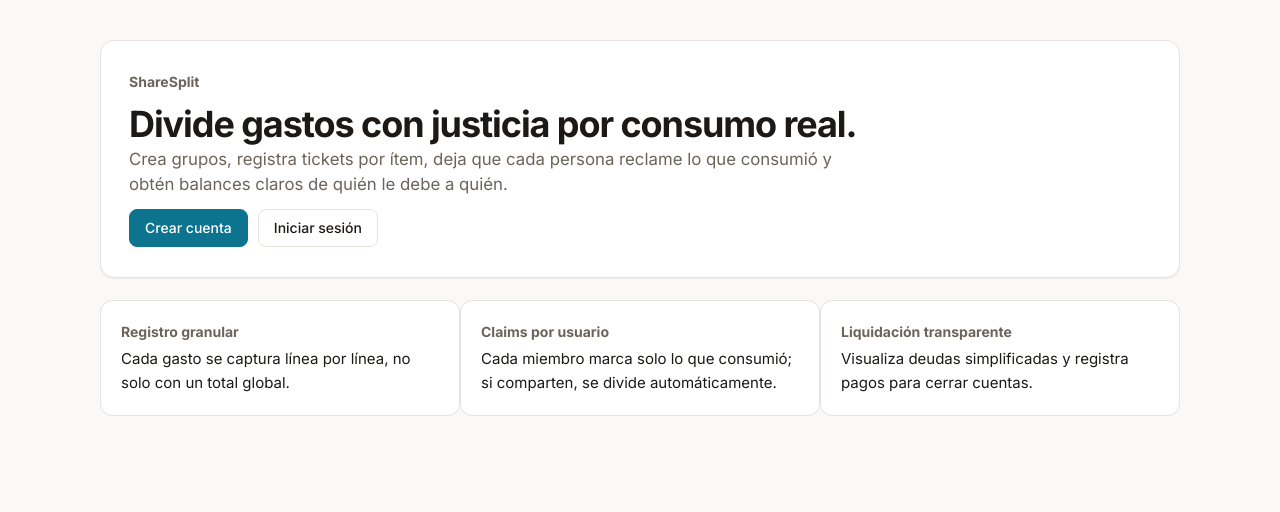
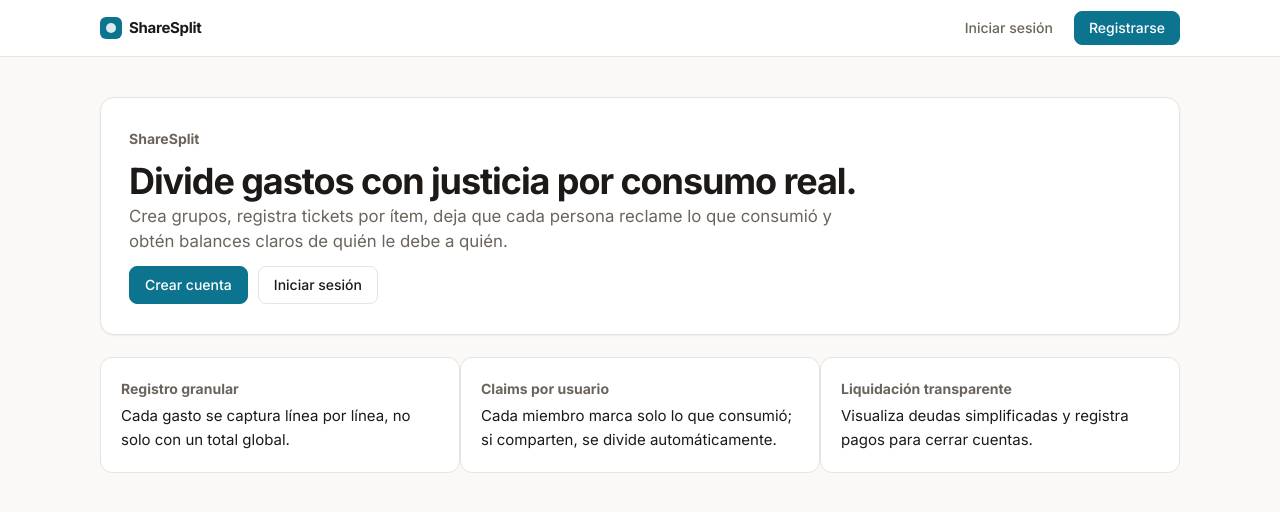
Before and after one commit to ArturoYJ/ShareSplit-frontend, a Next.js app: page / in a window 1280 px wide. Shown: the top 512 px of the page. Built offline with nearby package versions, Linux system fonts and the light colour scheme; no server answers.

Commit message:
feat(layout): integrar navbar global y actualizar estructura de layout

```diff
--- a/src/app/layout.tsx
+++ b/src/app/layout.tsx
@@ -2,10 +2,11 @@ import type { Metadata } from 'next';
 import './globals.css';
 import { AuthProvider } from '@/lib/auth-context';
 import { ToastProvider } from '@/lib/toast-context';
+import Navbar from '@/components/Navbar';
 
 export const metadata: Metadata = {
-  title: 'ShareSplit | Divide gastos por consumo real',
-  description: 'La forma más justa de dividir cuentas en grupo.',
+  title: 'ShareSplit — Divide gastos por consumo real',
+  description: 'La forma más justa de dividir cuentas en grupo. Cada persona paga exactamente lo que consumió.',
 };
 
 export default function RootLayout({
@@ -17,7 +18,10 @@ export default function RootLayout({
     <html lang="es">
       <body>
         <ToastProvider>
-          <AuthProvider>{children}</AuthProvider>
+          <AuthProvider>
+            <Navbar />
+            {children}
+          </AuthProvider>
         </ToastProvider>
       </body>
     </html>
```
